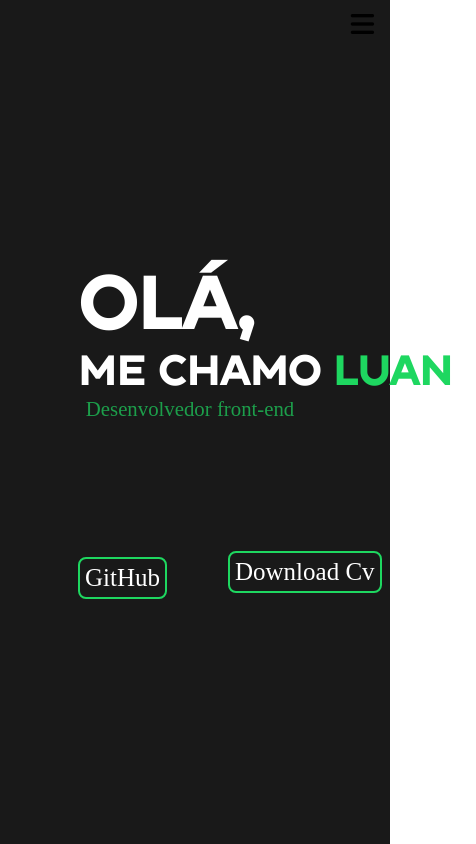
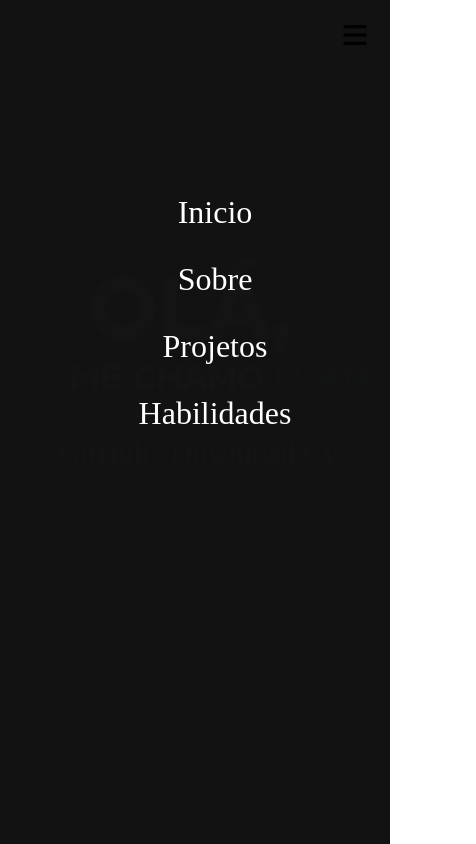
Before and after one commit to Bracner/portfolio-luanduartesv, a plain HTML site: page index.html in a window 390 px wide. Both pictures are taken after a click on the button 362 px from the left and 24 px from the top of the page. Shown: the top 844 px of the page, 476 px wide, since content can reach past the window. Drawn offline with Linux system fonts and the light colour scheme; a script that the page names is missing; files whose address does not match are found by name.

Commit message:
Add files via upload

```diff
--- a/index.html
+++ b/index.html
@@ -8,6 +8,8 @@
     <link rel='stylesheet' type='text/css' media='screen' href='style.css'>
     <script src='main.js'></script>
     <link rel="shortcut icon" href="icon.ico" type="image/x-icon">
+    <meta name="viewport" content="user-scalable=no, width=device-width, initial-scale=1.0" />
+    <meta name="apple-mobile-web-app-capable" content="yes" />
 </head>
 <body>
     <script src="https://kit.fontawesome.com/1cd113c3b4.js" crossorigin="anonymous"></script>
@@ -15,7 +17,7 @@
 
 
         <!-- Pagina Inicial-->
-        <div class="landpage">
+        <div class="landpage" id="landpage">
             <button onclick="menuShow()"><i class="fa-solid fa-bars"></i></button>
             <div class="menu">
                 <ul>
@@ -36,9 +38,20 @@
 
                 </ul>
             </div>
-            <h2>Olá,</h2>
-            <h1>Me chamo <span style="color: #1ed760;">Luan</span></h1>
-            <p>Desenvolvedor front-end</p>
+            <div class="landpage-texto">
+                <h2>Olá,</h2>
+                <h1>Me chamo <span style="color: #1ed760;">Luan</span></h1>
+                <p>Desenvolvedor front-end</p>
+                <div class="bottons">
+
+                        <a href="https://github.com/Bracner" target="_blank">GitHub</a>
+
+                        <a href="files/CV_Luan Duarte Silva.pdf" download>Download Cv</a>
+
+
+                </div>
+            </div>
+
           <!-- Icones-->
             <div class="icons" >
                 <a href="" style="text-decoration: none;"><i class="fa-brands fa-facebook-f"></i></a>
@@ -46,15 +59,7 @@
                 <a href="https://www.instagram.com/luanduartesv/" target="_blank" style="text-decoration: none;"><i class="fa-brands fa-instagram"></i></a>
             </div>
 
-            <div class="bottons">
-                <div id="github">
-                    <a href="">GitHub</a>
-                </div>
-                <div id="downloadcv">
-                    <a href="">Download Cv</a>
 
-                </div>
-            </div>
 
         </div>
 
--- a/style.css
+++ b/style.css
@@ -2,6 +2,8 @@ body{
     margin: 0;
     background: var(--cor-fundo2);
     overflow-x: hidden;
+    width: 100%;
+    text-align: center;
 }
 html {
     scroll-behavior: smooth;
@@ -19,25 +21,29 @@ html {
     font-family: HarmoniaSans;
     src: url(fonts/HarmoniaSansProCyr-Bold.ttf) format('truetype');
 }
+button{
+    display: none;
+}
 /** --------------------- LANDPAGE ------------------------- **/
 .landpage{
     background-color:var(--var-fundo2);
-    width: 100%;
+
     height: 100vh;
 }
 .landpage h1{
-    margin: 0 auto;
+    margin: 0;
     left: 10%;
     position: relative;
     top: 30%;
     color: white;
     font-family: conneqt;
+
 }
 .landpage h2{
     font-size: 6.25em;
     margin-left: 0px;
     margin: 0 auto;
-    left: 10%;
+    left: -65px;
     position: relative;
     top: 30%;
     color: white;
@@ -48,16 +54,66 @@ html {
 
 }
 .landpage p{
-    left: 12%;
+
     position: relative;
-    top: 28%;
+
     color: var(--var-verde);
     font-family: Bahnschrift;
     font-size: 26px;
     opacity: 0.7;
+    margin: 10px 0;
+}
+.landpage-texto{
+    position: absolute;
+    top: 30%;
+    left: 10%;
+}
+            /** --------------------- BOTAO ------------------------- **/
 
-}
+            .bottons{
+                color: var(--var-verde);
+                font-family: Bahnschrift;
+                position: relative;
+                font-size: 30px;
 
+
+            }
+            .bottons a{
+                color: white;
+                text-decoration: none;
+                border: solid 2px var(--var-verde);
+                border-radius: 8px ;
+                padding: 5px;
+                transition: 0.5s;
+                margin: 0px;
+
+            }
+            .bottons a:hover{
+            background-color: var(--var-verde);
+            font-size: 29px;
+            }
+
+
+ @media screen and (max-width: 568px) {
+          .landpage h1{
+            font-size: 2em;
+          }
+          .landpage h2{
+            font-size: 5.15em;
+            left: 0;
+          }
+          .landpage p{
+            font-size: 18px;
+            text-align: center;
+          }
+          .landpage-texto, .landpage{
+            text-align: center;
+            margin: 0 auto;
+          }
+        .bottons{
+            left: 10px;
+        }
+ }
 
 /** --------------------- MENU ------------------------- **/
 .menu span{
@@ -103,11 +159,30 @@ html {
         .menu-responsive{
             position: fixed;
             left: -100%;
-            transition: 0.5s;
+            transition: 0.2s;
+            height: 100%;
+            width: 100%;
+            z-index: 19;
+            background-color: rgb(19, 19, 19,0.992);
 
+        }
+        .menu-responsive ul{
+            text-align: center;
+            list-style: none;
+            top: 20%;
+            position: relative;
+        }
+        .menu-responsive ul li{
+            margin: 20px;
+            padding: 5px;
         }
         .menu-responsive a{
             cursor: pointer;
+            color: white;
+            text-decoration: none;
+            font-family:Bahnschrift ;
+            font-size: 2rem;
+
         }
         /** BOTAO DO Menu Responsivo**/
 
@@ -118,168 +193,22 @@ html {
             cursor: pointer;
             position: fixed;
             top: 0;
-            z-index: 10;
+            z-index: 20;
             right: 10px;
             top: 10px;
-            display: none;
+            width: 50px;
+            height: 50px;
+
         }
         button i{
             font-size: 2em;
 
         }
+        /** Ativação DO Menu Responsivo**/
+        .open{
+            left: 0%;
+        }
 
-@media screen and (max-width: 960px) {
-    .menu{
-        width: 200px;
-    }
-    .menu ul li a{
-        font-size: 1.5em;
-    }
-    .landpage button{
-        display: block;
-    }
-}
-@media screen and (max-width: 568px) {
-    .menu, .icons{
-        display: none;
-    }
-    .landpage h2, .landpage h1{
-        margin: 0 auto;
-        position: relative;
-        left: 20%;
-       }
-    .landpage h2{
-        font-size: 4.5em;
-    }
-    .landpage h1{
-        font-size: 2.5em;
-    }
-    .landpage p{
-        left: 22%;
-        font-size: 1.3em;
-    }
-    .menu-responsive{
-        left: 0%;
-        background-color: var(--var-fundo1);
-        height: 100vh;
-        z-index: 5;
-        position: fixed;
-        width: 100%;
-
-    }
-    .menu-responsive ul{
-
-        text-align: center;
-        list-style: none;
-        margin: 30% 0;
-        padding: 0;
-    }
-    .menu-responsive ul li{
-        padding: 5px;
-        margin: 20px 0;
-    }
-    .menu-responsive a{
-
-        text-decoration: none;
-        color: white;
-        font-family: Bahnschrift;
-        font-size: 2em;
-    }
-    .landpage button{
-        display: block;
-    }
-}
-@media screen and (min-width: 568px) and (max-width: 1024px) {
-    .menu, .icons{
-        display: none;
-    }
-    .landpage h2, .landpage h1{
-     position: relative;
-     left: 25%;
-    }
-    .landpage p{
-        left: 27%;
-    }
-
-    .menu-responsive{
-
-        left: 0%;
-        background-color: var(--var-fundo1);
-        height: 100vh;
-        z-index: 5;
-        position: fixed;
-        width: 100%;
-    }
-    .menu-responsive ul{
-
-        text-align: center;
-        list-style: none;
-        margin: 30% 0;
-        padding: 0;
-    }
-    .menu-responsive ul li{
-        padding: 5px;
-        margin: 20px 0;
-    }
-    .menu-responsive a{
-
-        text-decoration: none;
-        color: white;
-        font-family: Bahnschrift;
-        font-size: 2em;
-    }
-    .landpage button{
-        display: block;
-    }
- }
-
-.open{
-    left: -100%;
-}
-/** --------------------- BOTAO ------------------------- **/
-.bottons{
-    color: var(--var-verde);
-    font-family: Bahnschrift;
-    display: inline;
-    font-size: 30px;
-    left: 10%;
-    top: 67%;
-    position: absolute;
-}
-.bottons a{
-    color: white;
-    text-decoration: none;
-    border: solid 2px var(--var-verde);
-    border-radius: 8px ;
-    padding: 5px;
-    display: inline-block;
-    transition: 0.5s;
-}
-.bottons a:hover{
-   background-color: var(--var-verde);
-   font-size: 29px;
-}
- #downloadcv{
-    position: relative;
-    left: 150px;
-    top: -48px;
-}
-@media screen and (max-width: 568px) {
-    .bottons{
-        left: 20%;
-        top: 66%;
-        font-size: 25px;
-    }
-}
-@media screen and (min-width: 568px) and (max-width: 1024px) {
-
-    .bottons{
-        top: 74%;
-        left: 30%;
-
-    }
-
-}
 
 /** ICONES **/
 .icons{
@@ -512,3 +441,25 @@ html {
 #html-info, #css-info,#js-info,#php-info, #jq-info, #rc-info{
     display: none;
 }
+
+
+
+
+
+
+
+
+
+@media screen and (min-width:0px) and (max-width: 1024px) {
+    .menu, .icons{
+        display: none;
+    }
+    button{
+       position: fixed;
+       right: 0;
+       display: block;
+    }
+   html{
+    width: 100%;
+   }
+}
--- /dev/null
+++ b/style2.css
@@ -0,0 +1,83 @@
+body{
+    margin: 0;
+    padding: 0;
+    overflow-x: hidden;
+    position: relative;
+}
+html {
+    scroll-behavior: smooth;
+    overflow-x: hidden;
+  }
+:root{
+    --var-fundo1: #131313;
+    --var-fundo2: #191919;
+    --var-verde: #1ed760;
+}
+@font-face {
+    font-family: conneqt;
+    src: url(fonts/ConneqtRegular.ttf) format('truetype');
+}
+@font-face {
+    font-family: HarmoniaSans;
+    src: url(fonts/HarmoniaSansProCyr-Bold.ttf) format('truetype');
+}
+/**============= LANDPAGE ===================== **/
+.landpage{
+    background-color: var(--var-fundo2);
+    height: 100vh;
+}
+.landpage h1, .landpage h2{
+    font-family: conneqt;
+    margin: 0;
+    color: white;
+}
+.landpage h2{
+    font-size: 6.25rem;
+}
+.landpage h1{
+    font-size: 3.12rem;
+}
+.landpage-texto {
+    position: absolute;
+    left: 10%;
+    top: 30%;
+}
+/**============= LANDPAGE - MENU ===================== **/
+        .landpage .menu{
+            margin: 0;
+            padding: 0;
+            top: 0;
+            right: 10%;
+            width: 21.9%;
+            height: 100vh;
+            position: absolute;
+            background-color: var(--var-verde);
+        }
+        .landpage .menu ul{
+            padding: 0;
+            position: relative;
+            text-align: center;
+            top: 26%;
+        }
+        .landpage .menu ul li{
+            margin: 30px;
+            list-style: none;
+        }
+        .landpage .menu ul li a{
+            color: white;
+            font-family: Bahnschrift;
+            text-decoration: none;
+            font-size: 180%;
+            transition: 0.5s;
+        }
+        .landpage .menu ul li a:hover{
+            font-size: 156.25%;
+        }
+        @media screen and (max-width: 568px) {
+            .landpage .menu{
+                display: none;
+            }
+            .landpage h1{
+                font-size: 4.25rem;
+            }
+        }
```
Also changed, not shown: 1 other file.
